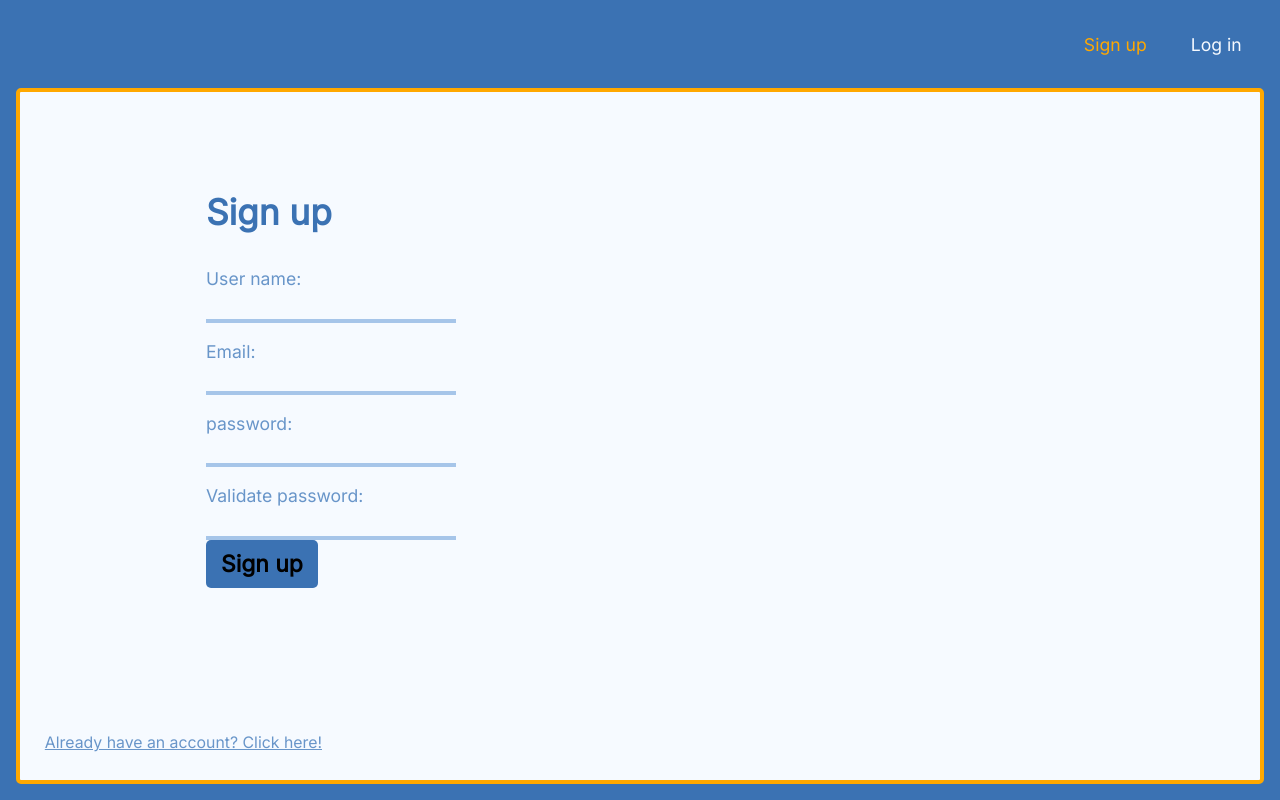
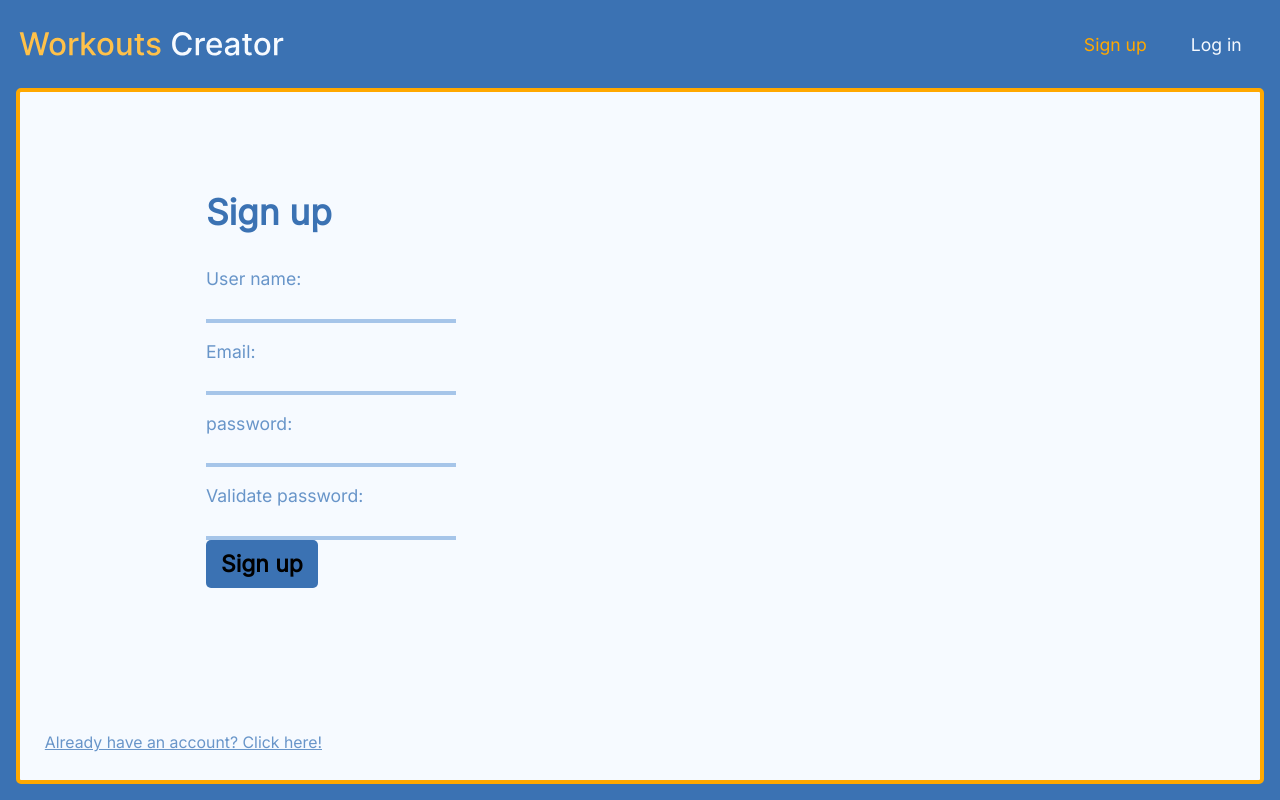
Before and after one commit to Nitsan448/WorkoutPlanner, a React (Create React App) app in the folder frontend/: page /register in a window 1280 px wide. Built offline with nearby package versions, Linux system fonts and the light colour scheme; no server answers.

Commit message:
Readded logo and fixed it

```diff
--- a/frontend/src/components/Layout/NavigationHeader.js
+++ b/frontend/src/components/Layout/NavigationHeader.js
@@ -14,6 +14,10 @@ const NavigationHeader = () => {
 
 	const loggedIn = useSelector((state) => state.user.loggedIn);
 
+	function navigateToMainPage() {
+		loggedIn ? navigate("/workouts") : navigate("/register");
+	}
+
 	useEffect(() => {
 		if (document.cookie.indexOf("token=") !== -1) {
 			dispatch(setLoggedInState(true));
@@ -28,7 +32,7 @@ const NavigationHeader = () => {
 
 	return (
 		<header className={classes.header}>
-			{/* <button className={classes.logo} onClick={navigate("/workouts")} /> */}
+			<button className={classes.logo} onClick={navigateToMainPage} />
 			<nav className={classes.nav}>
 				{loggedIn ? (
 					<ul>
```
